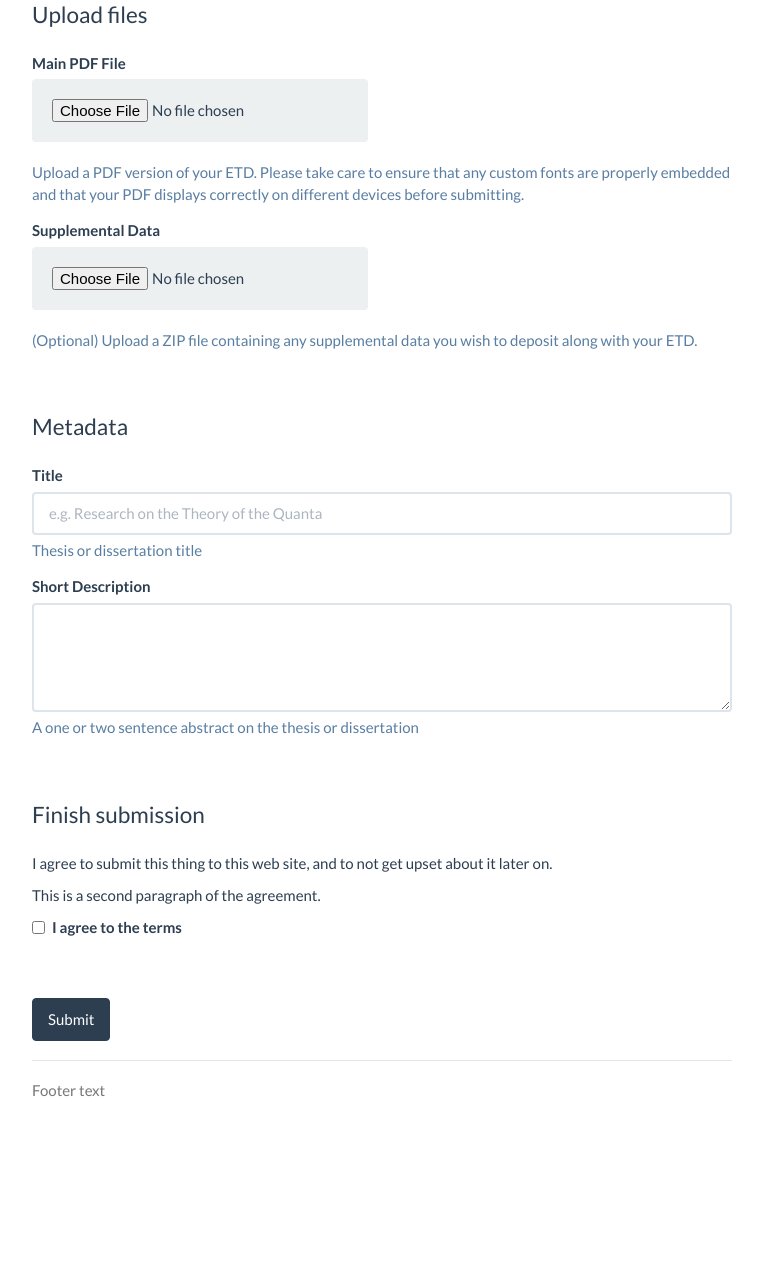
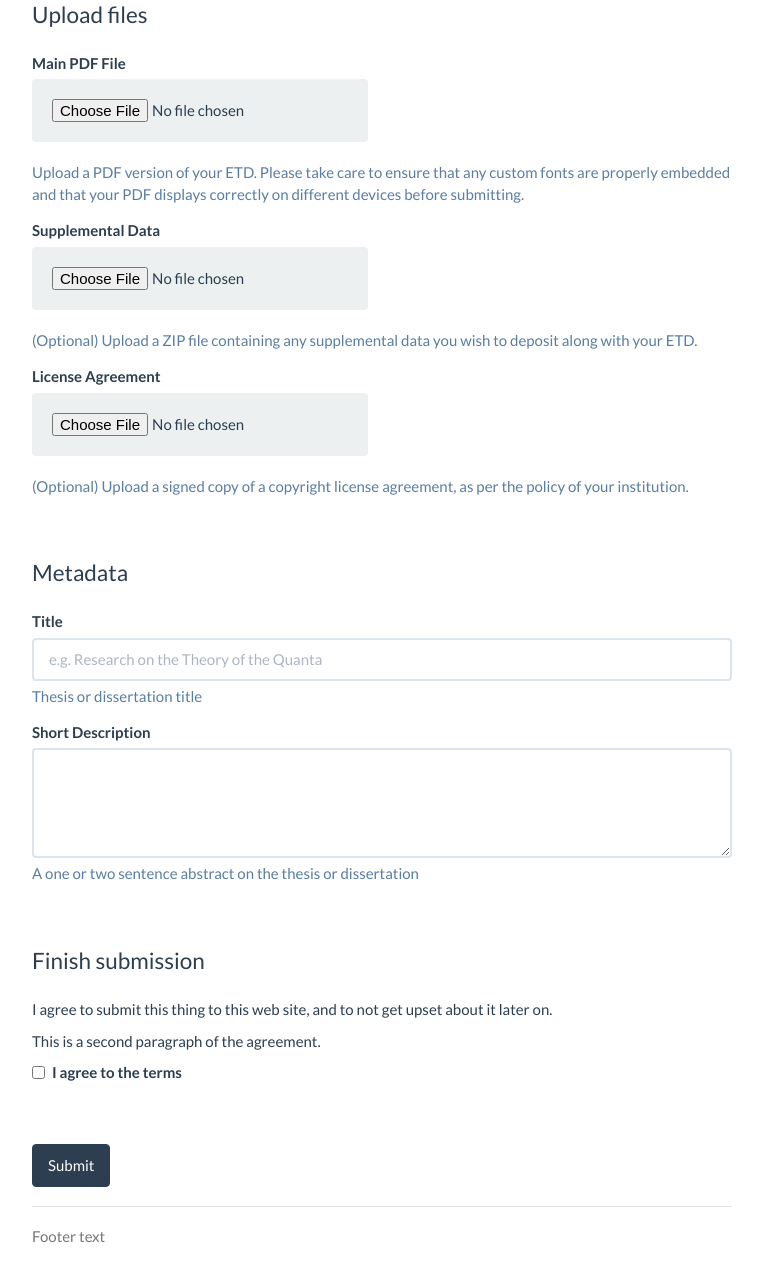
Before and after one commit to MetaArchive/etd-drop, a Django app: page /submit in a window 1280 px wide. Shown: the part 208-1486 px from the top of the page, without its empty margins (258-1021 px from the left). Before the commit the page ends 1304 px from the top, so only its background shows below. Run offline with Django 3.2, Linux system fonts and the light colour scheme; the visitor is signed in with stand-in values (Sample User, id 1).

Commit message:
Add upload field for license agreement. Addresses #7

```diff
--- a/etd_drop_app/forms.py
+++ b/etd_drop_app/forms.py
@@ -1,4 +1,5 @@
 from django import forms, template
+from django.conf import settings
 
 import bagit
 
@@ -22,6 +23,13 @@ class NewSubmissionForm(forms.Form):
         help_text="(Optional) Upload a ZIP file containing any supplemental "
         "data you wish to deposit along with your ETD."
     )
+    license_file = forms.FileField(
+        label="License Agreement",
+        required=False,
+        allow_empty_file=False,
+        help_text="(Optional) Upload a signed copy of a copyright license "
+        "agreement, as per the policy of your institution."
+    )
     title = forms.CharField(
         label="Title",
         required=True,
@@ -42,8 +50,14 @@ class NewSubmissionForm(forms.Form):
         """
         Saves the submission, taking care of BagIt creation and any
         other necessary ingest behavior.
+
         author is the User who submitted the request.
         return value is the name of the bag directory created, or None.
         """
-        return "worked"
+        # Generate a name for the bag. Must be unique.
+        bag_name = "20140325-121212-%s" % author.username
+
+
+        if True:
+            return "worked"
         return None
--- a/etd_drop_app/templates/etd_drop_app/submit.html
+++ b/etd_drop_app/templates/etd_drop_app/submit.html
@@ -18,6 +18,13 @@
       <input class="well" type="file" name="supplemental_file">
       <p class="help-block">{{ form.supplemental_file.help_text }}</p>
       {{ form.supplemental_file.errors }}
+    </div>
+
+    <div class="form-group{% if form.license_file.errors %} has-error{% endif %}">
+      <label for="license_file">{{ form.license_file.label }}</label>
+      <input class="well" type="file" name="license_file">
+      <p class="help-block">{{ form.license_file.help_text }}</p>
+      {{ form.license_file.errors }}
     </div>
 
   </fieldset>
```
